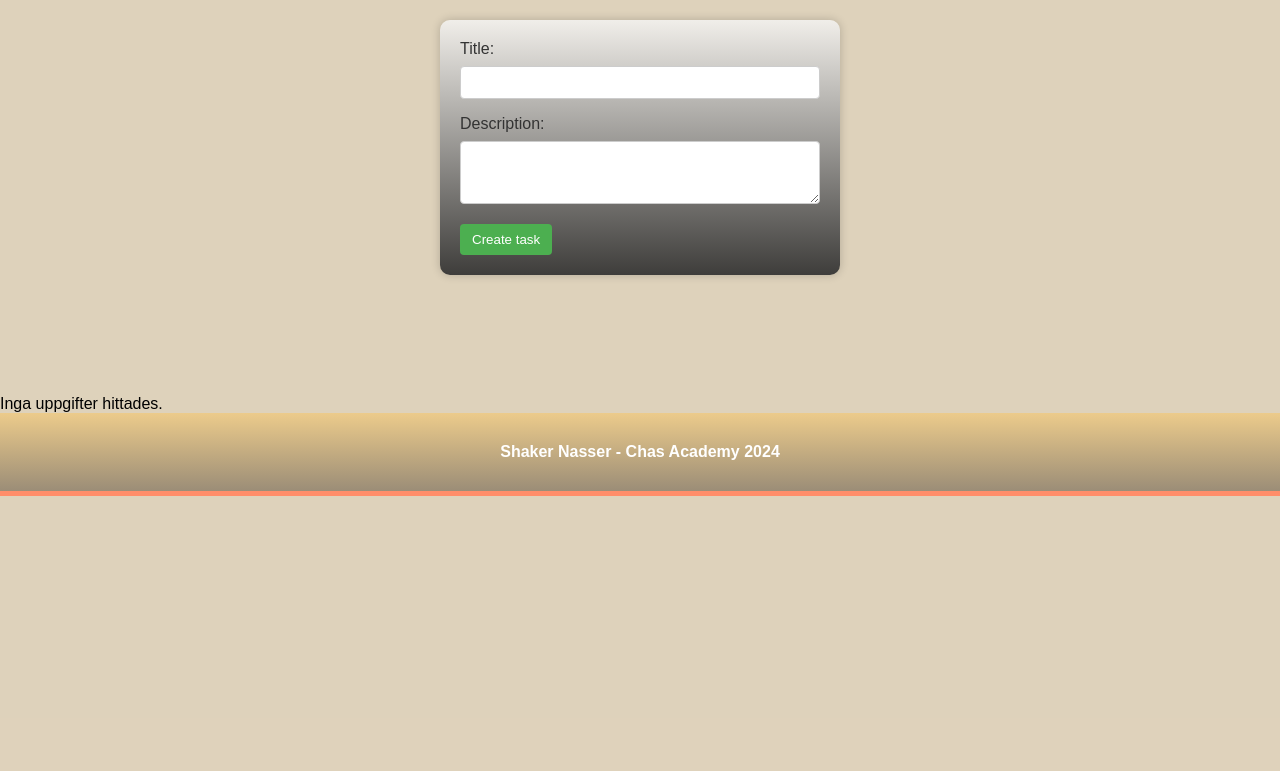
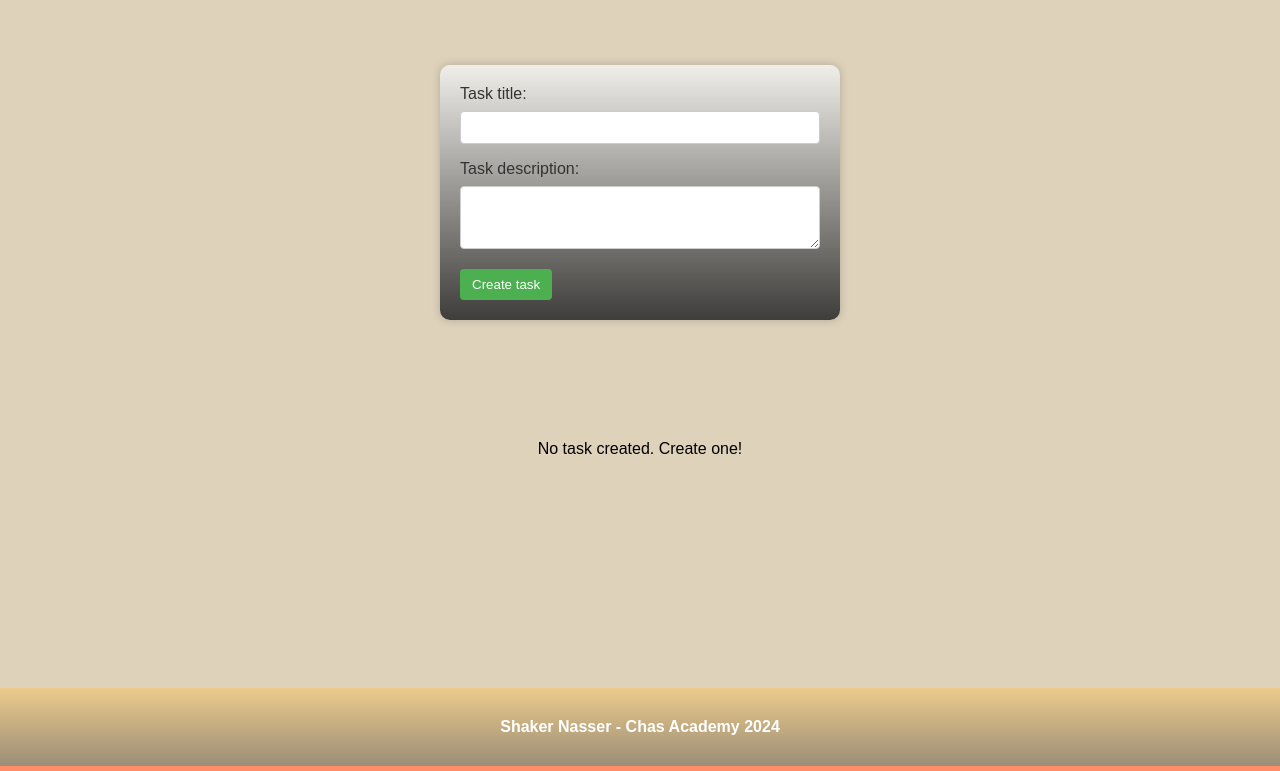
Before and after one commit to ShakerNasser/Todo-app, a PHP site: page / in a window 1280 px wide. Shown: the part 82-853 px from the top of the page. Before the commit the page ends 578 px from the top, so only its background shows below. Run offline with PHP 8.4, Linux system fonts and the light colour scheme; data that the repository does not hold is empty.

Commit message:
crud functions

```diff
--- a/css/styles.css
+++ b/css/styles.css
@@ -34,6 +34,7 @@ body {
   padding: 20px;
   border-bottom: 5px solid #ff8d69; /* Understreck för extra pop! Justera färgen efter behov */
   color: #fff; /* Textfärg för kontrast mot bakgrunden, justera efter behov */
+  margin-top: 230px;
 }
 
 .footer h6 {
@@ -42,13 +43,14 @@ body {
 }
 
 /* Formulärcontainer */
-form {
+.form-1 {
   max-width: 400px;
   margin: 20px auto;
   padding: 20px;
   background: linear-gradient(rgba(245, 245, 245, 0.8), rgba(45, 45, 45, 0.9));
   border-radius: 10px;
   box-shadow: 0 0 10px rgba(0, 0, 0, 0.2);
+  margin-top: 65px;
 }
 
 /* Formuläretiketter */
@@ -67,17 +69,6 @@ textarea {
   border: 1px solid #ccc; /* Justera gränsfärgen efter behov */
   border-radius: 4px;
   box-sizing: border-box;
-}
-
-/* Knappstil */
-button {
-  background-color: #3498db; /* Färg för knappen, justera efter behov */
-  color: #fff; /* Textfärg för knappen, justera efter behov */
-  padding: 10px 15px;
-  border: none;
-  border-radius: 4px;
-  cursor: pointer;
-  transition: background-color 0.3s ease;
 }
 
 table {
@@ -100,7 +91,7 @@ table tr:nth-child(even) {
   background-color: rgb(222, 210, 187);
 }
 
-button {
+.form-button {
   background-color: #4CAF50;
   color: white;
   padding: 8px 12px;
@@ -122,7 +113,18 @@ button.delete:hover {
   background-color: #d32f2f;
 }
 
-/* Style checkbox */
-input[type=checkbox] {
-  margin-right: 5px;
+.button.update,
+.button.delete,
+.action-button {
+  background-color: #4CAF50;
+  color: white;
+  padding: 8px 12px;
+  border: none;
+  border-radius: 4px;
+  cursor: pointer;
+  transition: background-color 0.3s;
+}
+
+.no-tasks {
+  text-align: center;
 }/*# sourceMappingURL=styles.css.map */
--- a/css/styles.scss
+++ b/css/styles.scss
@@ -39,6 +39,7 @@ body{
     padding: 20px;
     border-bottom: 5px solid #ff8d69; /* Understreck för extra pop! Justera färgen efter behov */
     color: #fff; /* Textfärg för kontrast mot bakgrunden, justera efter behov */
+    margin-top: 230px;
 }
 
 .footer h6 {
@@ -47,13 +48,14 @@ body{
 }
 
 /* Formulärcontainer */
-form {
+.form-1 {
     max-width: 400px;
     margin: 20px auto;
     padding: 20px;
     background: linear-gradient(rgba(245, 245, 245, 0.8), rgba(45, 45, 45, 0.9));
     border-radius: 10px;
     box-shadow: 0 0 10px rgba(0, 0, 0, 0.2);
+    margin-top: 65px;
 }
 
 /* Formuläretiketter */
@@ -72,17 +74,6 @@ textarea {
     border: 1px solid #ccc; /* Justera gränsfärgen efter behov */
     border-radius: 4px;
     box-sizing: border-box;
-}
-
-/* Knappstil */
-button {
-    background-color: #3498db; /* Färg för knappen, justera efter behov */
-    color: #fff; /* Textfärg för knappen, justera efter behov */
-    padding: 10px 15px;
-    border: none;
-    border-radius: 4px;
-    cursor: pointer;
-    transition: background-color 0.3s ease;
 }
 
 table {
@@ -105,7 +96,7 @@ table tr:nth-child(even) {
     background-color:  rgb(222, 210, 187);
 }
 
-button {
+.form-button {
   background-color: #4CAF50;
 color: white;
 padding: 8px 12px;
@@ -114,6 +105,20 @@ button {
 cursor: pointer;
  transition: background-color 0.3s;
 }
+
+
+// button.update, button.delete{
+//     background-color: #4CAF50;
+//     color: white;
+//     padding: 8px 12px;
+//     border: none;
+//      border-radius: 4px;
+//     cursor: pointer;
+//      transition: background-color 0.3s;
+//      display: flex;
+//      gap: 10px;
+
+// }
 
 button.delete {
     background-color: #f44336;
@@ -127,7 +132,27 @@ button.delete:hover {
     background-color: #d32f2f;
 }
 
-/* Style checkbox */
-input[type="checkbox"] {
-    margin-right: 5px;
+.button.update,
+.button.delete,
+.action-button {
+    background-color: #4CAF50;
+    color: white;
+    padding: 8px 12px;
+    border: none;
+    border-radius: 4px;
+    cursor: pointer;
+    transition: background-color 0.3s;
 }
+
+
+
+// /* Style checkbox */
+// input[type="checkbox"] {
+//     margin-right: 5px;
+// }
+
+
+.no-tasks{
+
+text-align: center;
+}
--- a/index.php
+++ b/index.php
@@ -14,14 +14,14 @@
 
 <main class="main-section">
     <!-- Form for adding a task -->
-    <form action="create.php" method="post">
-        <label for="title">Title:</label>
+    <form action="create.php" method="post" class="form-1">
+        <label for="title"> Task title:</label>
         <input type="text" name="title" required>
 
-        <label for="description">Description:</label>
+        <label for="description">Task description:</label>
         <textarea name="description" rows="3"></textarea>
 
-        <button type="submit">Create task</button>
+        <button type="submit" class="form-button">Create task</button>
     </form>
 </main>
 
@@ -34,24 +34,29 @@ $tasks = getTasks($conn);
 
 if (count($tasks) > 0) {
     echo "<table>";
-    echo "<tr><th>Title</th><th>Description</th><th>Completed</th><th>Action</th></tr>";
+    echo "<tr><th>Task id</th><th>Title</th><th>Description</th><th>Completed</th><th>Action</th></tr>";
     foreach ($tasks as $task) {
         echo "<tr>";
+        echo "<td>{$task['id']}</td>";
         echo "<td>{$task['title']}</td>";
         echo "<td>{$task['description']}</td>";
         echo "<td>{$task['is_completed']}</td>";
-        echo "<td><form action='update.php' method='post'>";
-        echo "<input type='hidden' name='updateId' value='{$task['id']}'>";
-        echo "<button type='submit'>Update</button></form>";
+        echo "<td>";
+        // echo "<form action='update.php' method='post'>";
+        // echo "<input type='hidden' name='updateId' value='{$task['id']}'>";
+        // echo "<button type='submit' class='action-button update'>Update</button></form>";
         echo "<form action='delete.php' method='post'>";
         echo "<input type='hidden' name='deleteId' value='{$task['id']}'>";
-        echo "<button type='submit' class='delete'>Delete</button></form></td>";
+        echo "<a href='update.php?id={$task['id']}'>Update</a>";
+        echo "<button type='submit' class='action-button delete'>Delete</button></form>";
+        echo "</td>";
         echo "</tr>";
     }
     echo "</table>";
-} else {
-    echo "<p class='no-tasks'>Inga uppgifter hittades.</p>";
+}else {
+    echo "<p class='no-tasks'> No task created. Create one! </p>";
 }
+
 ?>
 
 <footer class="footer">
```
Also changed, not shown: delete.php (+13 -0 lines), update.php (+62 -2 lines), 1 other file. Lines whose indentation alone changed are shown as unchanged.
